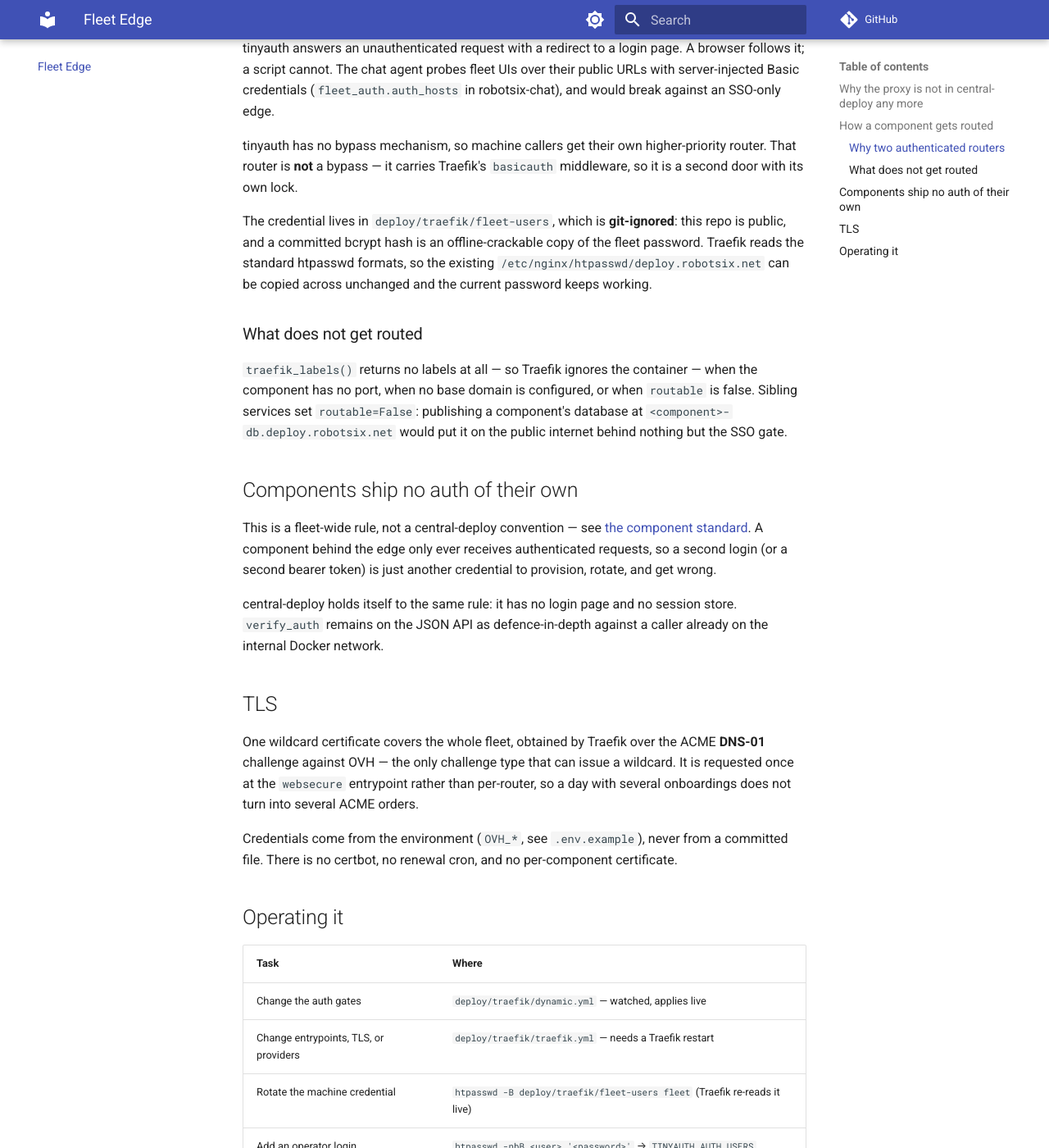
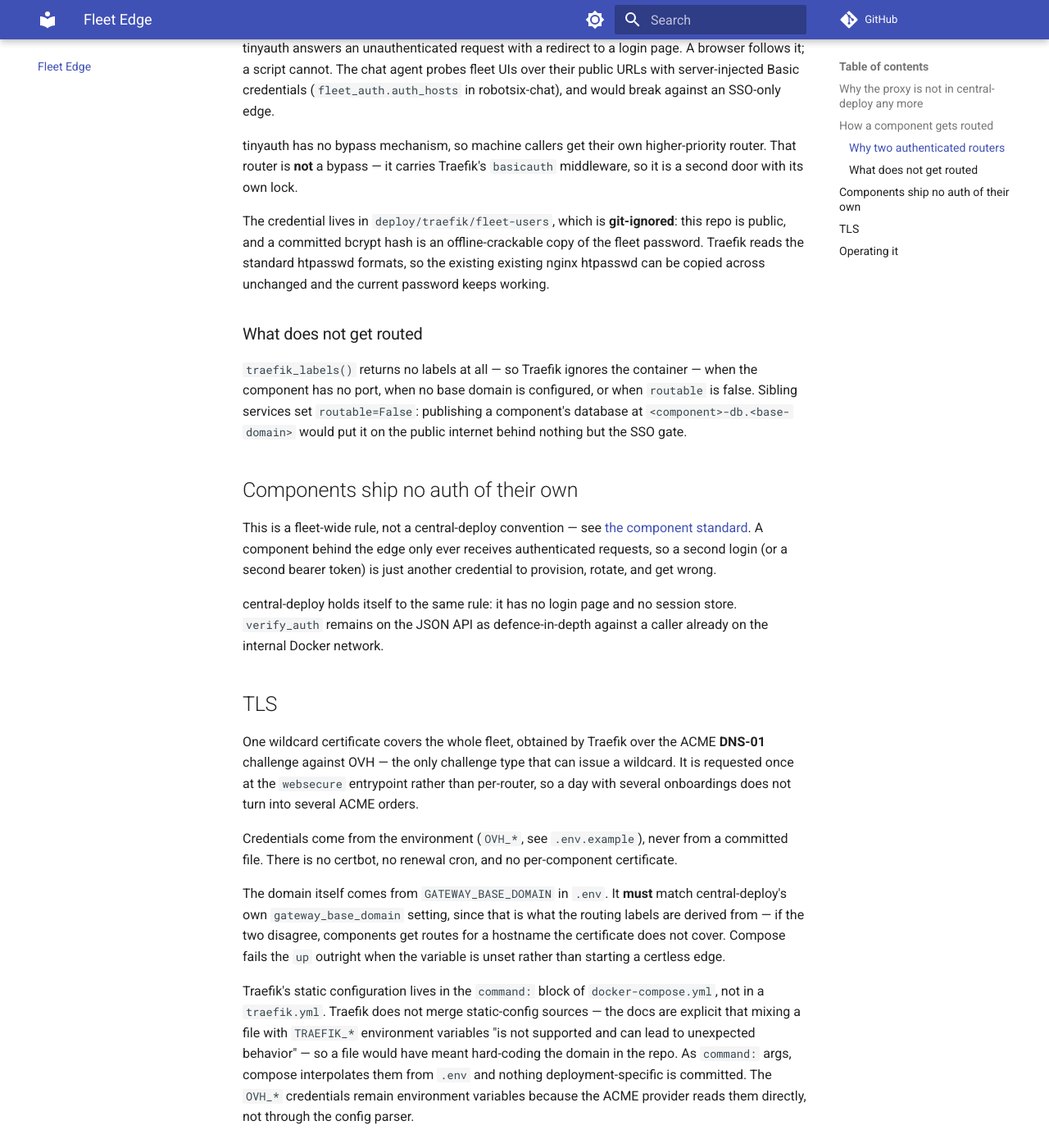
Before and after one commit to damien-robotsix/robotsix-central-deploy, an MkDocs documentation site: the page built from docs/edge.md, in a window 1280 px wide and 1400 px high, scrolled down 1625 px. Shown: the whole window at 82% size. Built offline with MkDocs 1.6.1 and Material for MkDocs 9.7.7, drawn with Linux system fonts in a browser that asks for light colours; comment, search, counter and statistics services are not loaded; some of the changed text lies outside the part shown.

Commit message:
feat(edge)!: make the fleet base domain configurable (#728)
deploy/traefik/traefik.yml hard-coded deploy.robotsix.net in its ACME domains
block — a deployment-specific value committed to a public repo, which no other
deployment could reuse unchanged.

The obvious fix does not work. Traefik's static configuration cannot be
assembled from more than one source: the documentation is explicit that mixing
a file with TRAEFIK_* environment variables "is not supported and can lead to
unexpected behavior", so overriding just the domains block from .env would have
been unreliable rather than merely ugly.

So the static configuration moves into the compose `command:` block and the
file is deleted. Compose interpolates ${GATEWAY_BASE_DOMAIN} there, which puts
the value in .env where it belongs and leaves one static-config source. The
OVH_* credentials stay environment variables: the ACME provider reads them
directly rather than through the config parser, so they are not a second
source. dynamic.yml is unaffected — dynamic configuration is separate from
static, and mixing those is normal.

The same substitution removes the remaining hard-coded hostnames from the
compose file: central-deploy's own router rules and tinyauth's APP_URL and
router rule.

GATEWAY_BASE_DOMAIN is declared with ${...:?}, so a missing value aborts the
`up` instead of quietly producing empty Host() rules and an edge with no
certificate. It must match central-deploy's own gateway_base_domain setting,
which is what the routing labels are derived from; both docs now say so.

BREAKING CHANGE: GATEWAY_BASE_DOMAIN is now required in .env, and
deploy/traefik/traefik.yml is gone. Existing deployments must add the variable
before the next `docker compose up -d`.

Co-authored-by: Claude Opus 5 (1M context) <noreply@anthropic.com>

````diff
--- a/docs/edge.md
+++ b/docs/edge.md
@@ -9,7 +9,7 @@ runs and stamps the routing rules onto containers as Docker labels. Traefik
 watches the Docker API and picks them up. The two never share a process.
 
 ```
-DNS *.deploy.robotsix.net ─▶ :443 Traefik ── TLS: ACME DNS-01 / OVH, one wildcard
+DNS *.<base-domain> ──────▶ :443 Traefik ── TLS: ACME DNS-01 / OVH, one wildcard
                                    │       ── routes: container labels, live
                                    │
                      ┌─────────────┼──────────────┐
@@ -44,7 +44,7 @@ Nothing is configured per component — not here, not in DNS, not in Traefik.
 When central-deploy creates a container it calls
 [`traefik_labels()`][robotsix_central_deploy.registry.traefik_labels.traefik_labels],
 which derives the labels from the component's `id` and its first container port.
-Onboard a component and it is live at `<id>.deploy.robotsix.net`.
+Onboard a component and it is live at `<id>.<base-domain>`.
 
 Three routers are emitted, ordered by priority so the most specific wins:
 
@@ -68,7 +68,7 @@ higher-priority router. That router is **not** a bypass — it carries Traefik's
 The credential lives in `deploy/traefik/fleet-users`, which is **git-ignored**:
 this repo is public, and a committed bcrypt hash is an offline-crackable copy of
 the fleet password. Traefik reads the standard htpasswd formats, so the existing
-`/etc/nginx/htpasswd/deploy.robotsix.net` can be copied across unchanged and the
+existing nginx htpasswd can be copied across unchanged and the
 current password keeps working.
 
 ### What does not get routed
@@ -76,7 +76,7 @@ current password keeps working.
 `traefik_labels()` returns no labels at all — so Traefik ignores the container —
 when the component has no port, when no base domain is configured, or when
 `routable` is false. Sibling services set `routable=False`: publishing a
-component's database at `<component>-db.deploy.robotsix.net` would put it on the
+component's database at `<component>-db.<base-domain>` would put it on the
 public internet behind nothing but the SSO gate.
 
 ## Components ship no auth of their own
@@ -103,12 +103,27 @@ Credentials come from the environment (`OVH_*`, see `.env.example`), never from
 a committed file. There is no certbot, no renewal cron, and no per-component
 certificate.
 
+The domain itself comes from `GATEWAY_BASE_DOMAIN` in `.env`. It **must** match
+central-deploy's own `gateway_base_domain` setting, since that is what the
+routing labels are derived from — if the two disagree, components get routes for
+a hostname the certificate does not cover. Compose fails the `up` outright when
+the variable is unset rather than starting a certless edge.
+
+Traefik's static configuration lives in the `command:` block of
+`docker-compose.yml`, not in a `traefik.yml`. Traefik does not merge
+static-config sources — the docs are explicit that mixing a file with `TRAEFIK_*`
+environment variables "is not supported and can lead to unexpected behavior" — so
+a file would have meant hard-coding the domain in the repo. As `command:` args,
+compose interpolates them from `.env` and nothing deployment-specific is
+committed. The `OVH_*` credentials remain environment variables because the ACME
+provider reads them directly, not through the config parser.
+
 ## Operating it
 
 | Task | Where |
 |---|---|
 | Change the auth gates | `deploy/traefik/dynamic.yml` — watched, applies live |
-| Change entrypoints, TLS, or providers | `deploy/traefik/traefik.yml` — needs a Traefik restart |
+| Change entrypoints, TLS, or providers | the `command:` block in `docker-compose.yml` — needs a Traefik restart |
 | Rotate the machine credential | `htpasswd -B deploy/traefik/fleet-users fleet` (Traefik re-reads it live) |
 | Add an operator login | `htpasswd -nbB <user> '<password>'` → `TINYAUTH_AUTH_USERS` |
 | See why a route is missing | `docker inspect <container> --format '{{json .Config.Labels}}'` |
````
Also changed, not shown: docker-compose.yml (+52 -10 lines), docs/deployment.md (+1 -1 lines), docs/lifecycle/configuration.md (+1 -1 lines), 3 other files.
